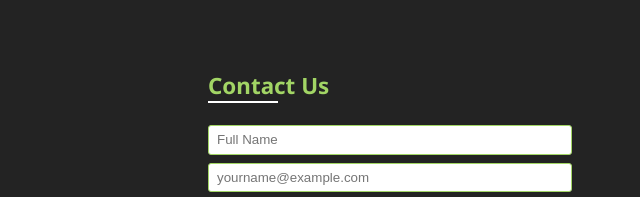
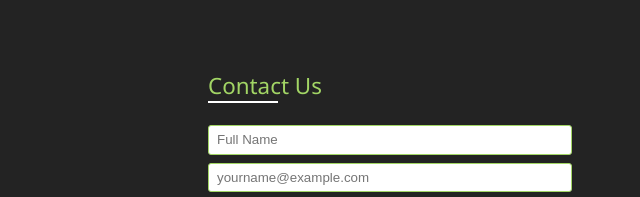
Before and after one commit to FindingFutures/FindingFutures-Website, a website: page index.html in a window 1280 px wide. Shown: the part 2746-2943 px from the top of the page, 640-1280 px from the left. Drawn offline with nearby package versions, Linux system fonts and the light colour scheme.

Commit message:
Font Family

```diff
--- a/scss/footer.scss
+++ b/scss/footer.scss
@@ -18,10 +18,6 @@
       width: 40%;
       margin: 0 auto auto 0;
     }
-  }
-
-  &--right {
-
   }
 
   &--list {
@@ -64,6 +60,8 @@
     & h3 {
       margin: 0;
       margin-bottom: 1rem;
+      font-family: 'Noto Sans';
+      font-weight: 400;
     }
 
     & input {
```
Also changed, not shown: public/css/master.css.
